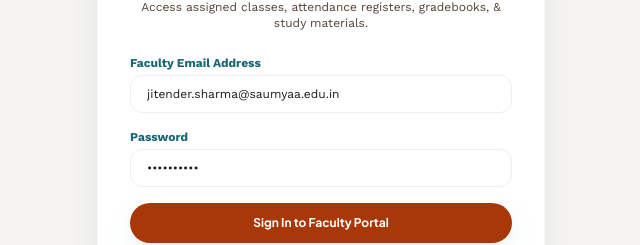
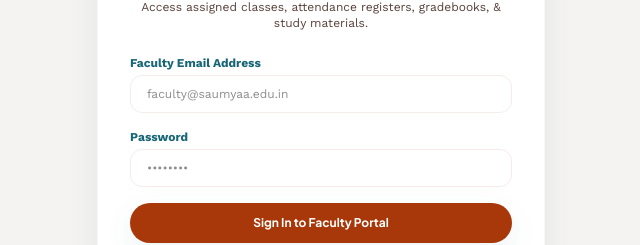
Before and after one commit to anujdhiman18/Samuyaaa, a React (Vite) app: page /faculty/login in a window 1280 px wide. Shown: the part 270-515 px from the top of the page, without its empty margins (319-959 px from the left). Built offline with nearby package versions, Linux system fonts and the light colour scheme; no server answers.

Commit message:
fix: clear pre-filled default email and password fields on faculty portal login

```diff
--- a/src/pages/auth/FacultyLogin.jsx
+++ b/src/pages/auth/FacultyLogin.jsx
@@ -9,8 +9,8 @@ export default function FacultyLogin() {
   const { login } = useAuth();
   const { addToast } = useToast();
 
-  const [email, setEmail] = useState('jitender.sharma@saumyaa.edu.in');
-  const [password, setPassword] = useState('faculty123');
+  const [email, setEmail] = useState('');
+  const [password, setPassword] = useState('');
   const [loading, setLoading] = useState(false);
 
   const handleSubmit = async (e) => {
```
